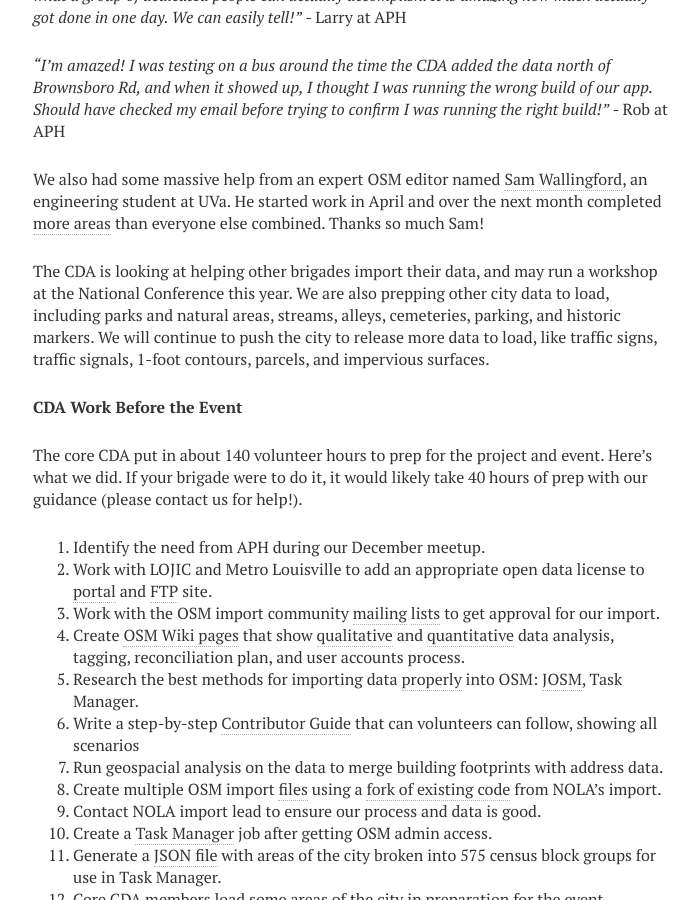
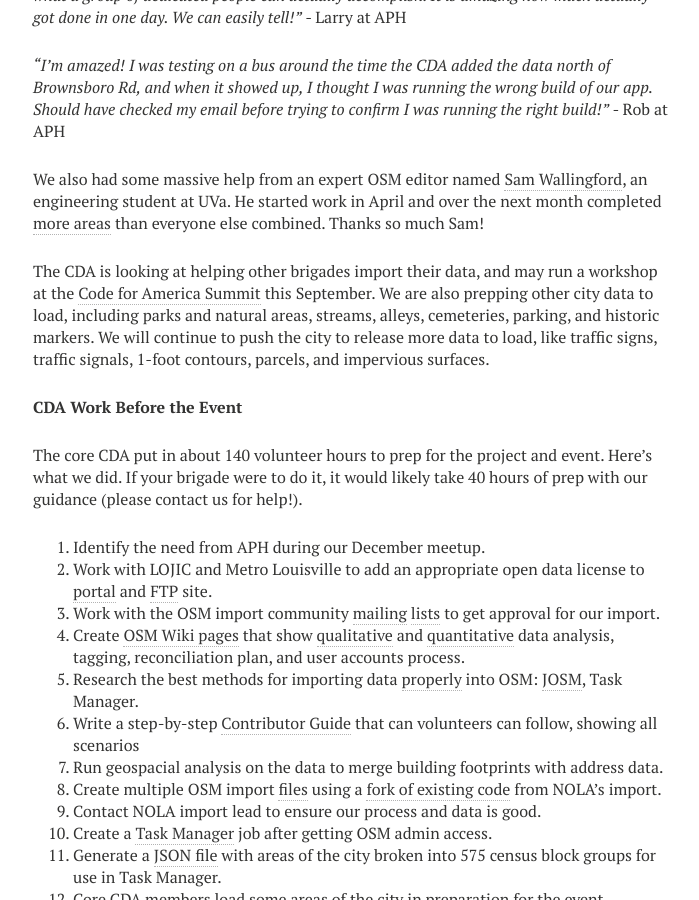
Before and after one commit to reydelleon/civicdata.github.io, a Jekyll site: the page built from _posts/2015-03-04-gis-open-data-american-printing-house-open-street-map.md, in a window 1280 px wide and 900 px high, scrolled down 2569 px. Shown: the whole window, without its empty margins (287-986 px from the left). Built offline with Jekyll 4.4.1, drawn with Linux system fonts in a browser that asks for light colours; nearby versions of some CDN libraries; comment, search, counter and statistics services are not loaded.

Commit message:
Added summit link

```diff
--- a/_posts/2015-03-04-gis-open-data-american-printing-house-open-street-map.md
+++ b/_posts/2015-03-04-gis-open-data-american-printing-house-open-street-map.md
@@ -34,7 +34,7 @@ Between February 16 and May 15, 20+ people have collaboratively worked on over 5
 
 We also had some massive help from an expert OSM editor named [Sam Wallingford](http://www.openstreetmap.org/user/Omnific), an engineering student at UVa.  He started work in April and over the next month completed [more areas](https://docs.google.com/spreadsheets/d/1Hvd-Ix42pkISHrbU6zZ0Be-PvggtBFa9VvNDHWvyhF0/edit#gid=0) than everyone else combined.  Thanks so much Sam!
 
-The CDA is looking at helping other brigades import their data, and may run a workshop at the National Conference this year.  We are also prepping other city data to load, including parks and natural areas, streams, alleys, cemeteries, parking, and historic markers.  We will continue to push the city to release more data to load, like traffic signs, traffic signals, 1-foot contours, parcels, and impervious surfaces.
+The CDA is looking at helping other brigades import their data, and may run a workshop at the [Code for America Summit](http://www.codeforamerica.org/summit/) this September.  We are also prepping other city data to load, including parks and natural areas, streams, alleys, cemeteries, parking, and historic markers.  We will continue to push the city to release more data to load, like traffic signs, traffic signals, 1-foot contours, parcels, and impervious surfaces.
 
 **CDA Work Before the Event**
 
```
